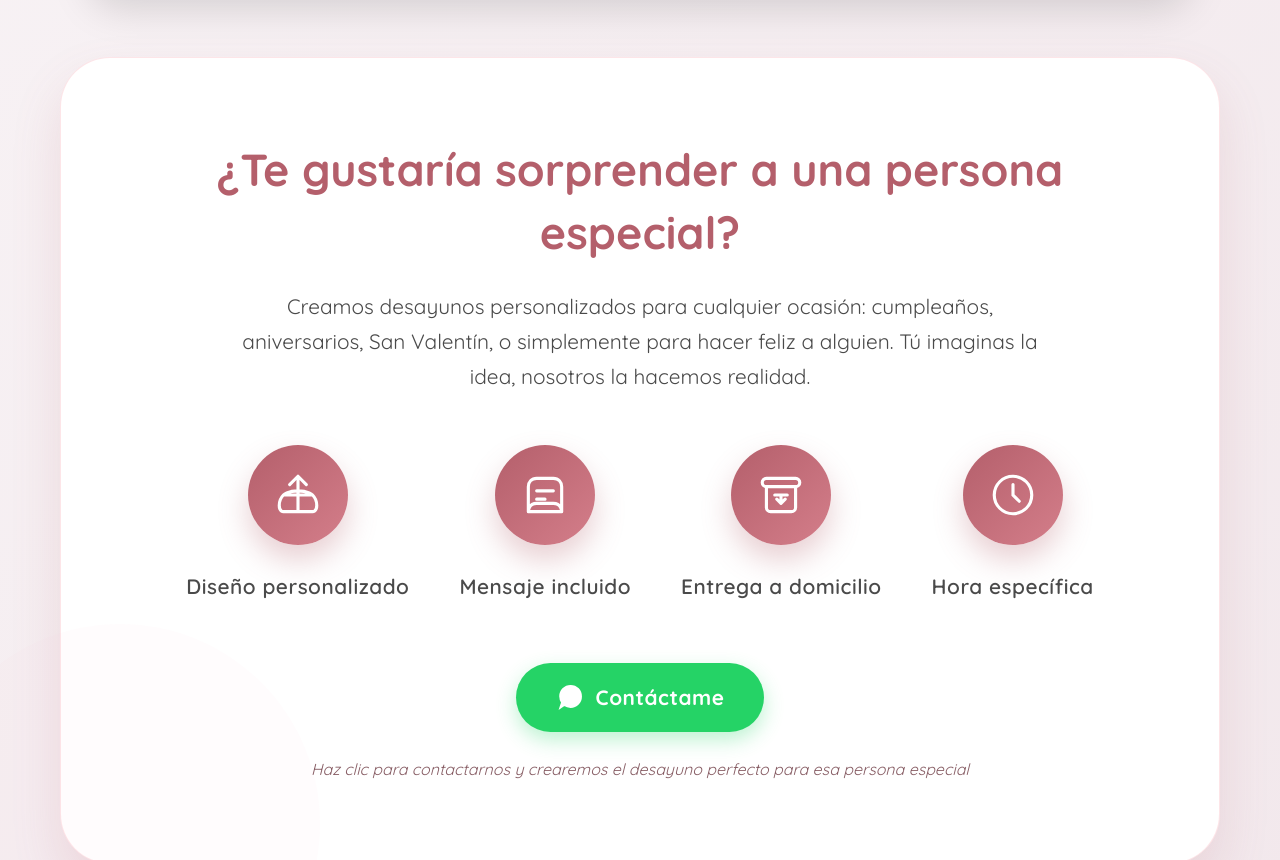
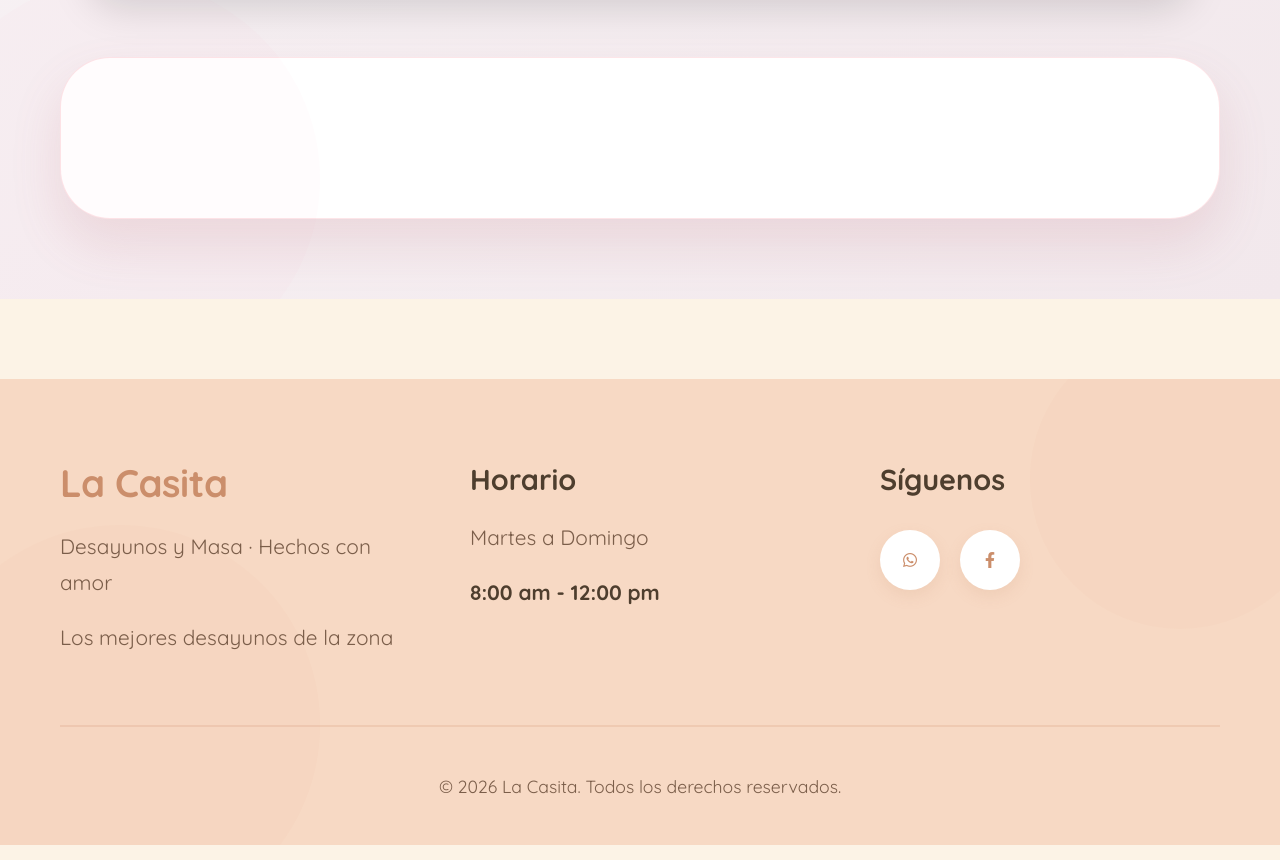
Before and after one commit to Ezequie1Sc/web-casita, a React (Vite) app: page / in a window 1280 px wide. Shown: the part 8600-9460 px from the top of the page. Built offline with nearby package versions, Linux system fonts and the light colour scheme.

Commit message:
supirise

```diff
--- a/src/components/sections/SurpriseGifts.tsx
+++ b/src/components/sections/SurpriseGifts.tsx
@@ -45,27 +45,23 @@ const surpriseGallery = [
 export const SurpriseGifts: React.FC = () => {
   const [currentIndex, setCurrentIndex] = useState(0);
   const [isHovered, setIsHovered] = useState(false);
-  const autoPlayRef = useRef<NodeJS.Timeout | null>(null);
+  const autoPlayRef = useRef<ReturnType<typeof setInterval> | null>(null);
   const [selectedImage, setSelectedImage] = useState<number | null>(null);
 
   const totalItems = surpriseGallery.length;
 
-  // Función para mover al siguiente slide
   const nextSlide = () => {
     setCurrentIndex((prevIndex) => (prevIndex + 1) % totalItems);
   };
 
-  // Función para mover al anterior slide
   const prevSlide = () => {
     setCurrentIndex((prevIndex) => (prevIndex - 1 + totalItems) % totalItems);
   };
 
-  // Función para ir a un slide específico
   const goToSlide = (index: number) => {
     setCurrentIndex(index);
   };
 
-  // Autoplay del carrusel
   useEffect(() => {
     if (!isHovered) {
       autoPlayRef.current = setInterval(() => {
@@ -80,17 +76,9 @@ export const SurpriseGifts: React.FC = () => {
     };
   }, [isHovered]);
 
-  const handleMouseEnter = () => {
-    setIsHovered(true);
-  };
-
-  const handleMouseLeave = () => {
-    setIsHovered(false);
-  };
-
-  const handleTouchStart = () => {
-    setIsHovered(true);
-  };
+  const handleMouseEnter = () => setIsHovered(true);
+  const handleMouseLeave = () => setIsHovered(false);
+  const handleTouchStart = () => setIsHovered(true);
 
   const handleTouchEnd = () => {
     setTimeout(() => {
@@ -98,13 +86,8 @@ export const SurpriseGifts: React.FC = () => {
     }, 3000);
   };
 
-  const openModal = (id: number) => {
-    setSelectedImage(id);
-  };
-
-  const closeModal = () => {
-    setSelectedImage(null);
-  };
+  const openModal = (id: number) => setSelectedImage(id);
+  const closeModal = () => setSelectedImage(null);
 
   const selectedItem = selectedImage !== null
     ? surpriseGallery.find(item => item.id === selectedImage)
@@ -120,7 +103,6 @@ export const SurpriseGifts: React.FC = () => {
           </p>
         </div>
 
-        {/* Carrusel con movimiento automático y navegación manual */}
         <div
           className={styles.carouselContainer}
           onMouseEnter={handleMouseEnter}
@@ -157,7 +139,6 @@ export const SurpriseGifts: React.FC = () => {
             ))}
           </div>
 
-          {/* Botones de navegación */}
           <button
             className={`${styles.navButton} ${styles.prevButton}`}
             onClick={prevSlide}
@@ -173,7 +154,6 @@ export const SurpriseGifts: React.FC = () => {
             <Icon name="chevron-right" className={styles.navIcon} outline={false} />
           </button>
 
-          {/* Indicadores de página */}
           <div className={styles.indicators}>
             {surpriseGallery.map((_, index) => (
               <button
@@ -186,92 +166,12 @@ export const SurpriseGifts: React.FC = () => {
           </div>
         </div>
 
-        {/* Sección de contacto personalizado */}
+        {/* resto intacto */}
         <div className={styles.customOrderSection}>
-          <div className={styles.customContent}>
-            <h3 className={styles.customTitle}>
-              ¿Te gustaría sorprender a una persona especial?
-            </h3>
-            <p className={styles.customDescription}>
-              Creamos desayunos personalizados para cualquier ocasión:
-              cumpleaños, aniversarios, San Valentín, o simplemente para
-              hacer feliz a alguien. Tú imaginas la idea, nosotros la hacemos realidad.
-            </p>
-
-            <div className={styles.featuresList}>
-              <div className={styles.featureItem}>
-                <div className={styles.featureIcon}>
-                  <svg viewBox="0 0 24 24" fill="none" xmlns="http://www.w3.org/2000/svg">
-                    <path d="M12 3V20M12 3L8 7M12 3L16 7M5 12H19M5 12C5 12 3 14 3 17C3 20 5 20 5 20H19C19 20 21 20 21 17C21 14 19 12 19 12M5 12C5 12 7 10 12 10C17 10 19 12 19 12" stroke="white" strokeWidth="1.5" strokeLinecap="round" strokeLinejoin="round"/>
-                  </svg>
-                </div>
-                <span>Diseño personalizado</span>
-              </div>
-
-              <div className={styles.featureItem}>
-                <div className={styles.featureIcon}>
-                  <svg viewBox="0 0 24 24" fill="none" xmlns="http://www.w3.org/2000/svg">
-                    <path d="M4 20H20M4 20C4 20 4 16 8 16H16C20 16 20 20 20 20M4 20V8C4 5.8 5.5 4 8 4H16C18.5 4 20 5.8 20 8V20M8 10H16M8 14H12" stroke="white" strokeWidth="1.5" strokeLinecap="round"/>
-                  </svg>
-                </div>
-                <span>Mensaje incluido</span>
-              </div>
-
-              <div className={styles.featureItem}>
-                <div className={styles.featureIcon}>
-                  <svg viewBox="0 0 24 24" fill="none" xmlns="http://www.w3.org/2000/svg">
-                    <path d="M5 8H19M5 8C3.9 8 3 7.1 3 6C3 4.9 3.9 4 5 4H19C20.1 4 21 4.9 21 6C21 7.1 20.1 8 19 8M5 8V18C5 19.1 5.9 20 7 20H17C18.1 20 19 19.1 19 18V8M9 12H15M12 12V16M12 16L14 14M12 16L10 14" stroke="white" strokeWidth="1.5" strokeLinecap="round" strokeLinejoin="round"/>
-                  </svg>
-                </div>
-                <span>Entrega a domicilio</span>
-              </div>
-
-              <div className={styles.featureItem}>
-                <div className={styles.featureIcon}>
-                  <svg viewBox="0 0 24 24" fill="none" xmlns="http://www.w3.org/2000/svg">
-                    <circle cx="12" cy="12" r="9" stroke="white" strokeWidth="1.5"/>
-                    <path d="M12 7V12L15 15" stroke="white" strokeWidth="1.5" strokeLinecap="round"/>
-                  </svg>
-                </div>
-                <span>Hora específica</span>
-              </div>
-            </div>
-
-            <div className={styles.contactActions}>
-              <a
-                href="https://wa.me/529961136244?text=Hola%2C%20me%20gustar%C3%ADa%20encargar%20un%20desayuno%20sorpresa%20personalizado.%20%C2%BFPodemos%20hablar%20sobre%20las%20opciones%3F"
-                target="_blank"
-                rel="noopener noreferrer"
-                className={styles.whatsappButton}
-              >
-                <svg
-                  className={styles.whatsappIcon}
-                  viewBox="0 0 24 24"
-                  fill="none"
-                  xmlns="http://www.w3.org/2000/svg"
-                >
-                  <path
-                    d="M3.6 20.4L5.1 15.9C4.1 14.3 3.5 12.4 3.5 10.5C3.5 5.6 7.4 1.5 12.5 1.5C15 1.5 17.3 2.5 19 4.2C20.7 5.9 21.5 8.3 21.5 10.8C21.5 15.7 17.6 19.8 12.5 19.8C10.6 19.8 8.7 19.2 7.1 18.1L3.6 20.4Z"
-                    fill="white"
-                    stroke="white"
-                    strokeWidth="1.5"
-                  />
-                  <path
-                    d="M8.5 8.5C8.8 8.5 9.1 8.5 9.4 8.6C9.6 8.7 9.7 9 9.5 9.2C9.3 9.5 8.9 10.1 8.7 10.4C8.6 10.6 8.6 10.8 8.8 11C9.2 11.5 10.1 12.6 11.2 13.2C11.5 13.4 11.8 13.4 12.1 13.2C12.4 13 13 12.5 13.3 12.2C13.5 12 13.7 11.9 14 12.1C14.3 12.2 15.2 12.6 15.6 12.8C15.9 12.9 16 13.1 15.9 13.4C15.8 13.8 15.4 14.7 15 15C14.6 15.3 13.9 15.4 13.2 15.1C12.2 14.7 10.7 13.7 9.7 12.2C9.2 11.5 8.9 10.7 8.8 10C8.8 9.3 9 8.8 9.4 8.5C9.6 8.4 9.8 8.4 9.9 8.5H10.4C10.6 8.5 10.8 8.5 11 8.9C11.1 9.1 11.5 10.2 11.5 10.4C11.5 10.5 11.4 10.7 11.3 10.8L11 11.2C10.9 11.3 10.9 11.4 11 11.5C11.3 11.8 12 12.5 12.4 12.7C12.5 12.8 12.7 12.8 12.8 12.6L13 12.3C13.1 12.1 13.3 12.1 13.5 12.2C13.7 12.3 14.2 12.6 14.4 12.7C14.6 12.8 14.7 13 14.6 13.2C14.5 13.5 14.2 14 13.9 14.3C13.5 14.7 12.7 15 11.8 14.7C11 14.4 9.9 13.6 9.2 12.6C8.5 11.6 8.2 10.7 8.2 10.1C8.2 9.4 8.4 8.9 8.8 8.6C9 8.4 9.2 8.4 9.5 8.4H8.5Z"
-                    fill="white"
-                  />
-                </svg>
-                Contáctame
-              </a>
-              <p className={styles.contactNote}>
-                Haz clic para contactarnos y crearemos el desayuno perfecto para esa persona especial
-              </p>
-            </div>
-          </div>
+          {/* ... sin cambios */}
         </div>
       </div>
 
-      {/* Modal para ver imagen ampliada */}
       {selectedItem && (
         <div className={styles.modalOverlay} onClick={closeModal}>
           <div className={styles.modalContent} onClick={(e) => e.stopPropagation()}>
```
